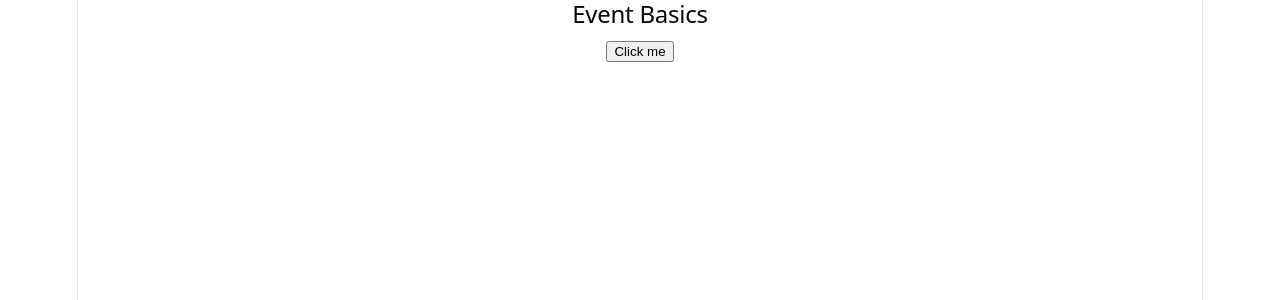
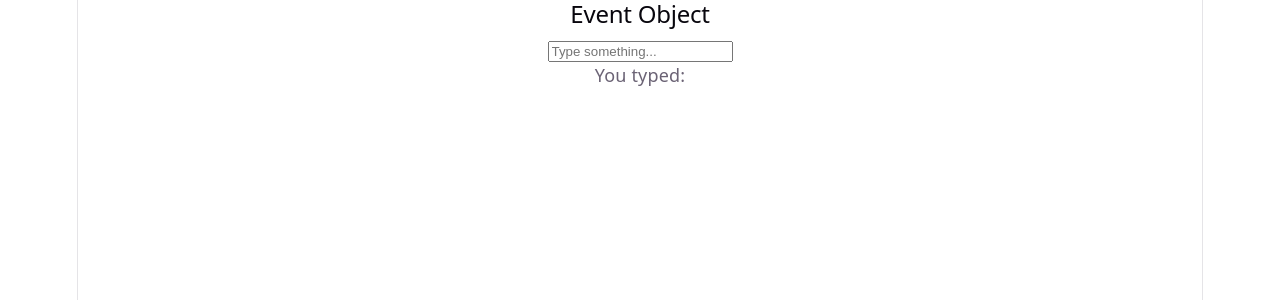
Before and after one commit to bindushrees-web/MERN_Stu_FebMay26Mys, a React (Vite) app in the folder W10/D3/my-event-app/: page / in a window 1280 px wide. Shown: the top 300 px of the page. Built offline with nearby package versions, Linux system fonts and the light colour scheme.

Commit message:
added React Event Object

```diff
--- a/W10/D3/my-event-app/src/App.jsx
+++ b/W10/D3/my-event-app/src/App.jsx
@@ -1,11 +1,13 @@
 import { EventBasics } from './components/P1'
+import { EventObject } from './components/P2'
 import './App.css'
 
 function App() {
 
   return (
     <>
-      < EventBasics />
+      {/* < EventBasics /> */}
+      < EventObject />
     </>
   )
 }
--- /dev/null
+++ b/W10/D3/my-event-app/src/components/P2.jsx
@@ -0,0 +1,25 @@
+// React Event Object
+// What is it?
+// React automatically passes an event object to event handlers. This object containes details about the event
+// eg: input field: event.target.value
+// event: info about the input change
+// event.target: the HTML input element
+// event.target.value: the current text typed by the user
+
+import { useState } from "react";
+
+export function EventObject() {
+    const [text, setText] = useState('');
+    const handleChange = (event) => {
+        const currentValue = event.target.value;
+        console.log(currentValue);
+        setText(currentValue);
+    };
+    return (
+        <section>
+            <h2>Event Object</h2>
+            <input type="text" value={text} onChange={handleChange} placeholder="Type something..."/>
+            <p>You typed: {text}</p>
+        </section>
+    )
+}
```
